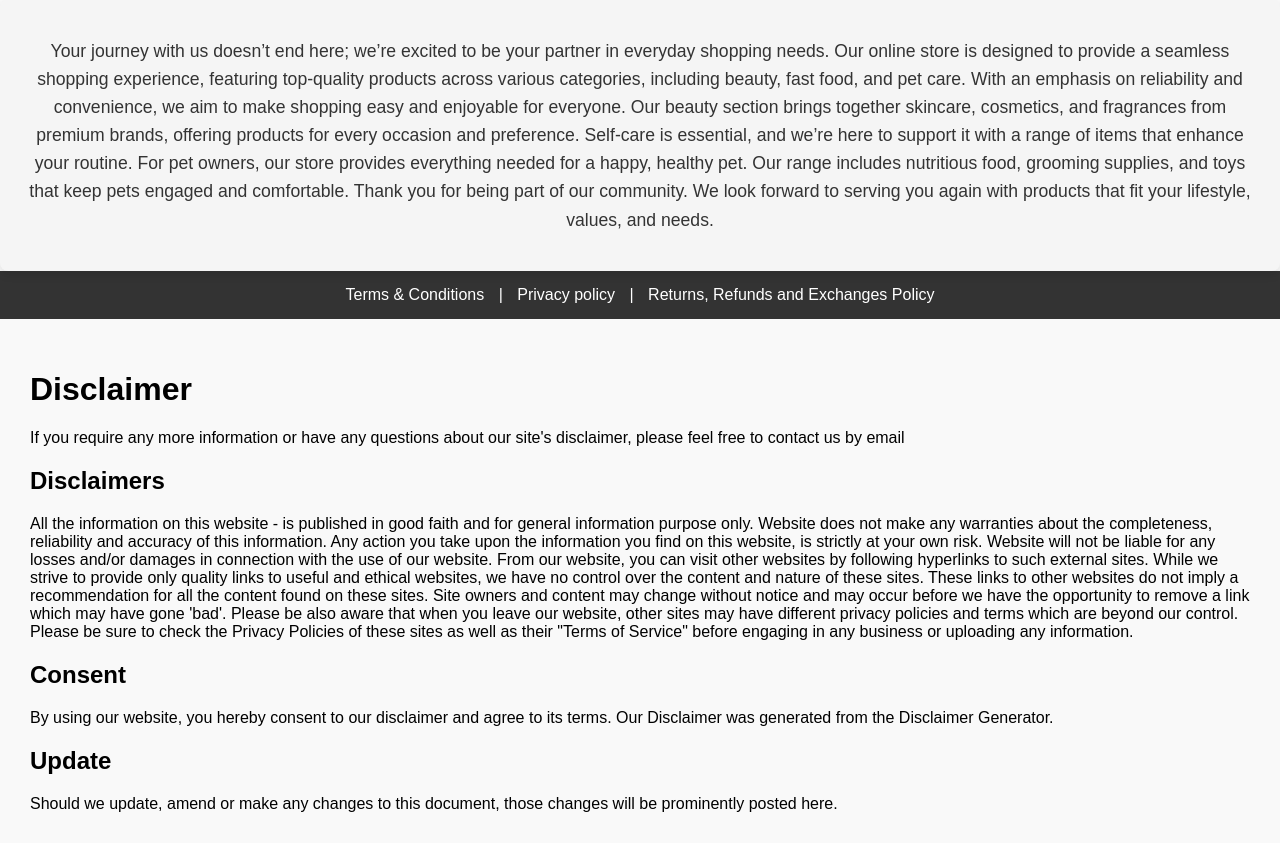
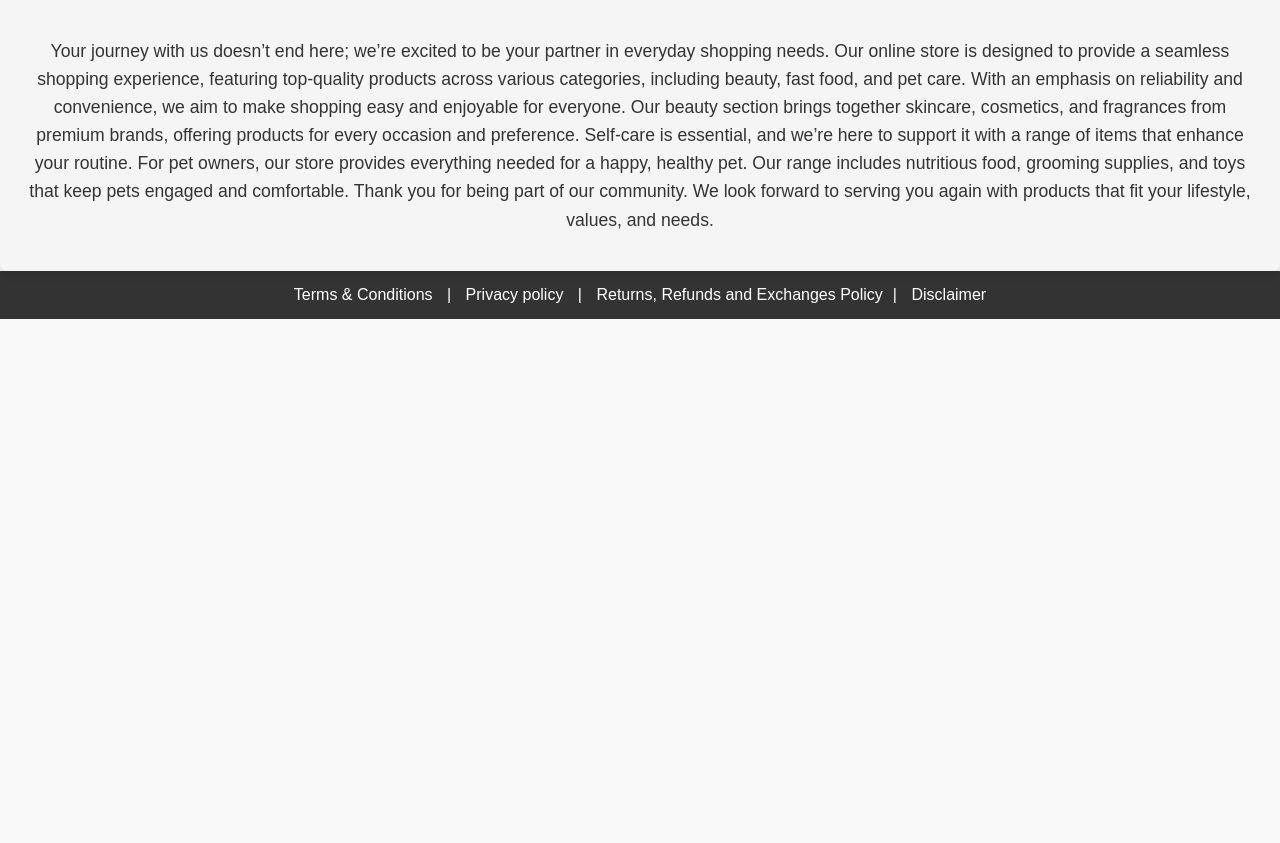
Before and after one commit to username25461/new_white_111124, a PHP site: page / in a window 1280 px wide. Shown: the part 2741-3584 px from the top of the page. After the commit the page ends 3060 px from the top, so only its background shows below. Run offline with PHP 8.4, Linux system fonts and the light colour scheme; data that the repository does not hold is empty.

Commit message:
Update index.php

```diff
--- a/index.php
+++ b/index.php
@@ -657,20 +657,10 @@ function loadh1dop($language, $hash_value) {
     <footer class="<?php echo $hash_value3; ?>">
         <a href="terms.html">Terms & Conditions</a> |
         <a href="privacy.html">Privacy policy</a> |
-        <a href="return.html">Returns, Refunds and Exchanges Policy</a>
+        <a href="return.html">Returns, Refunds and Exchanges Policy</a>|
+        <a href="disclaimer.html">Disclaimer</a>
     </footer>
-	<div class="Dsclaimer" style="padding: 30px;color:black;">
-    <h1>Disclaimer</h1>
-If you require any more information or have any questions about our site's disclaimer, please feel free to contact us by email
-<h2>Disclaimers </h2>
-All the information on this website - is published in good faith and for general information purpose only. Website does not make any warranties about the completeness, reliability and accuracy of this information. Any action you take upon the information you find on this website, is strictly at your own risk. Website will not be liable for any losses and/or damages in connection with the use of our website.
-From our website, you can visit other websites by following hyperlinks to such external sites. While we strive to provide only quality links to useful and ethical websites, we have no control over the content and nature of these sites. These links to other websites do not imply a recommendation for all the content found on these sites. Site owners and content may change without notice and may occur before we have the opportunity to remove a link which may have gone 'bad'.
-Please be also aware that when you leave our website, other sites may have different privacy policies and terms which are beyond our control. Please be sure to check the Privacy Policies of these sites as well as their "Terms of Service" before engaging in any business or uploading any information.
-<h2>Consent</h2>
-By using our website, you hereby consent to our disclaimer and agree to its terms. Our Disclaimer was generated from the Disclaimer Generator.
-<h2>Update</h2>
-Should we update, amend or make any changes to this document, those changes will be prominently posted here.
-</div>
+
 <?php if (!$cookieAccepted): ?>
     <div class="cookie-banner">
         <p>
```
